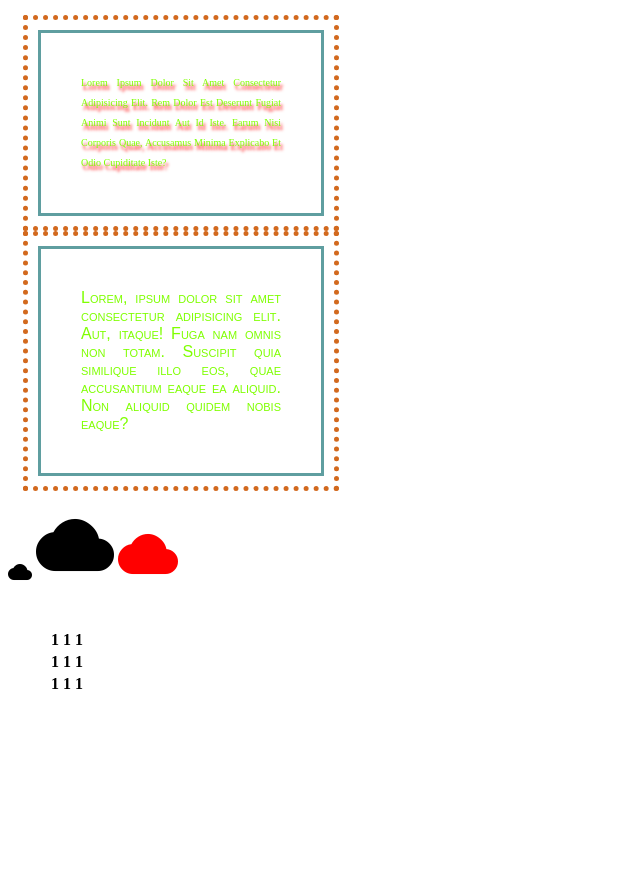
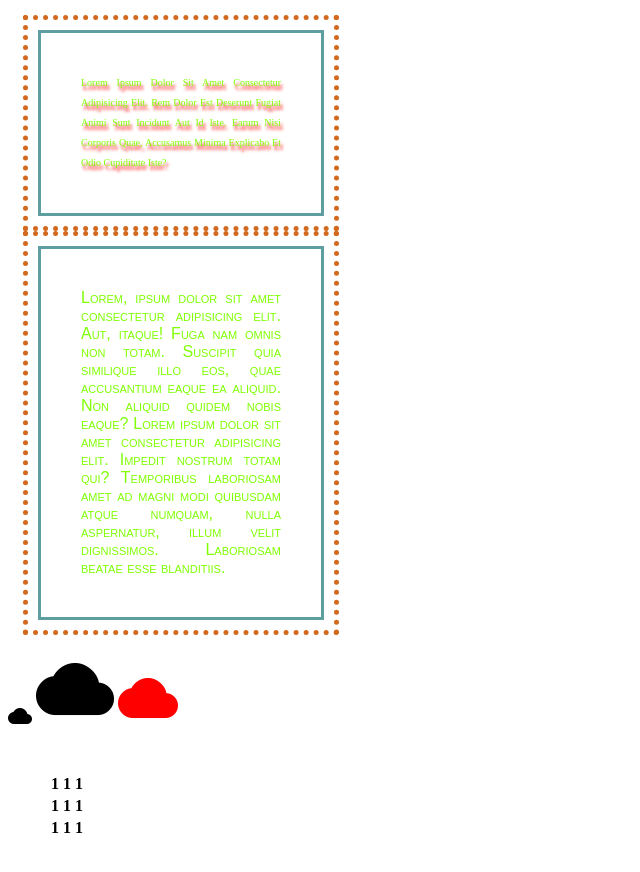
Before and after one commit to shehroz22/html, a plain HTML site: page style-three.html in a window 1280 px wide. Shown: the whole page, without its empty margins (0-640 px from the left). Before the commit the page ends 800 px from the top, so only its background shows below. Drawn offline with Linux system fonts and the light colour scheme.

Commit message:
new wprc

```diff
--- a/style-three.html
+++ b/style-three.html
@@ -45,7 +45,10 @@
     <p class="two">
       Lorem, ipsum dolor sit amet consectetur adipisicing elit. Aut, itaque!
       Fuga nam omnis non totam. Suscipit quia similique illo eos, quae
-      accusantium eaque ea aliquid. Non aliquid quidem nobis eaque?
+      accusantium eaque ea aliquid. Non aliquid quidem nobis eaque? Lorem ipsum
+      dolor sit amet consectetur adipisicing elit. Impedit nostrum totam qui?
+      Temporibus laboriosam amet ad magni modi quibusdam atque numquam, nulla
+      aspernatur, illum velit dignissimos. Laboriosam beatae esse blanditiis.
     </p>
 
     <div>
```
